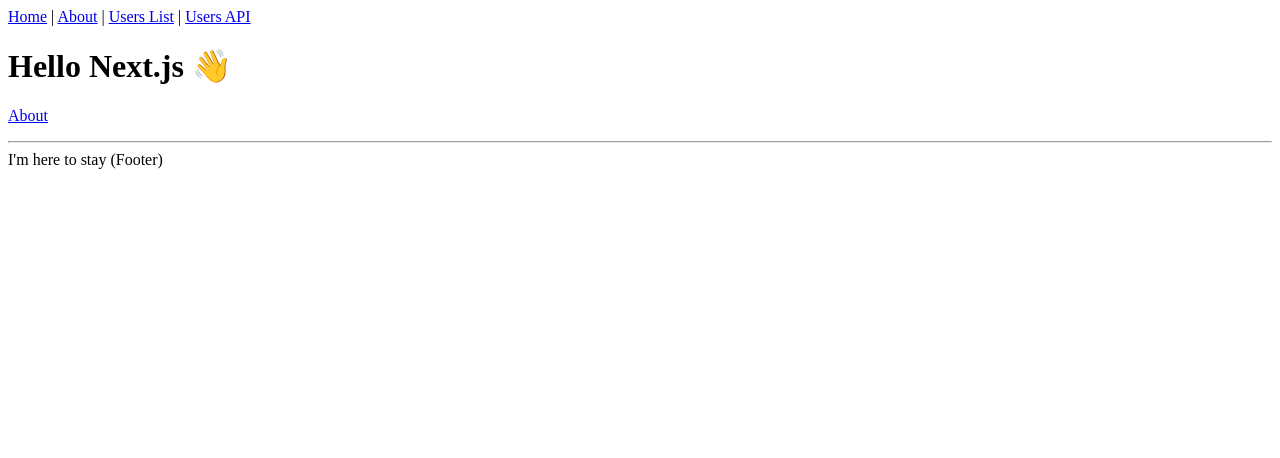
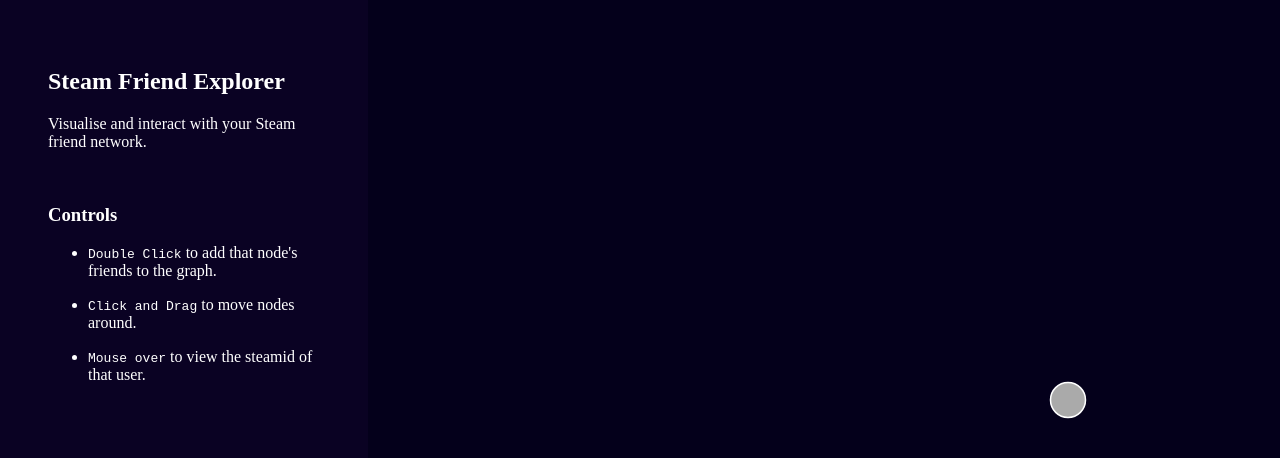
Before and after one commit to MouseAndKeyboard/steamfriendvisualiser, a Next.js app: page / in a window 1280 px wide. Shown: the top 458 px of the page. Built offline with nearby package versions, Linux system fonts and the light colour scheme.

Commit message:
removed useless pages & components

```diff
--- a/components/Layout.tsx
+++ /dev/null
@@ -1,41 +0,0 @@
-import React, { ReactNode } from 'react'
-import Link from 'next/link'
-import Head from 'next/head'
-
-type Props = {
-  children?: ReactNode
-  title?: string
-}
-
-const Layout = ({ children, title = 'This is the default title' }: Props) => (
-  <div>
-    <Head>
-      <title>{title}</title>
-      <meta charSet="utf-8" />
-      <meta name="viewport" content="initial-scale=1.0, width=device-width" />
-    </Head>
-    <header>
-      <nav>
-        <Link href="/">
-          <a>Home</a>
-        </Link>{' '}
-        |{' '}
-        <Link href="/about">
-          <a>About</a>
-        </Link>{' '}
-        |{' '}
-        <Link href="/users">
-          <a>Users List</a>
-        </Link>{' '}
-        | <a href="/api/users">Users API</a>
-      </nav>
-    </header>
-    {children}
-    <footer>
-      <hr />
-      <span>I'm here to stay (Footer)</span>
-    </footer>
-  </div>
-)
-
-export default Layout
--- a/pages/api/users/index.ts
+++ /dev/null
@@ -1,16 +0,0 @@
-import { NextApiRequest, NextApiResponse } from 'next'
-import { sampleUserData } from '../../../utils/sample-data'
-
-const handler = (_req: NextApiRequest, res: NextApiResponse) => {
-  try {
-    if (!Array.isArray(sampleUserData)) {
-      throw new Error('Cannot find user data')
-    }
-
-    res.status(200).json(sampleUserData)
-  } catch (err) {
-    res.status(500).json({ statusCode: 500, message: err.message })
-  }
-}
-
-export default handler
--- a/pages/app.tsx
+++ /dev/null
@@ -1,5 +0,0 @@
-import AppPage from '../components/App'
-
-const app = (props) => <AppPage/>
-
-export default app;
--- a/pages/index.tsx
+++ b/pages/index.tsx
@@ -1,15 +1,5 @@
-import Link from 'next/link'
-import Layout from '../components/Layout'
+import AppPage from '../components/App'
 
-const IndexPage = () => (
-  <Layout title="Home | Next.js + TypeScript Example">
-    <h1>Hello Next.js 👋</h1>
-    <p>
-      <Link href="/about">
-        <a>About</a>
-      </Link>
-    </p>
-  </Layout>
-)
+const app = (props) => <AppPage/>
 
-export default IndexPage
+export default app;
--- a/styles.css
+++ b/styles.css
@@ -0,0 +1,4 @@
+html, body {
+  margin: 0;
+  padding: 0;
+}
```
Also changed, not shown: components/List.tsx (deleted, +0 -19 lines), components/ListDetail.tsx (deleted, +0 -16 lines), components/ListItem.tsx (deleted, +0 -18 lines), pages/about.tsx (deleted, +0 -16 lines), pages/users/[id].tsx (deleted, +0 -61 lines), pages/users/index.tsx (deleted, +0 -37 lines).
